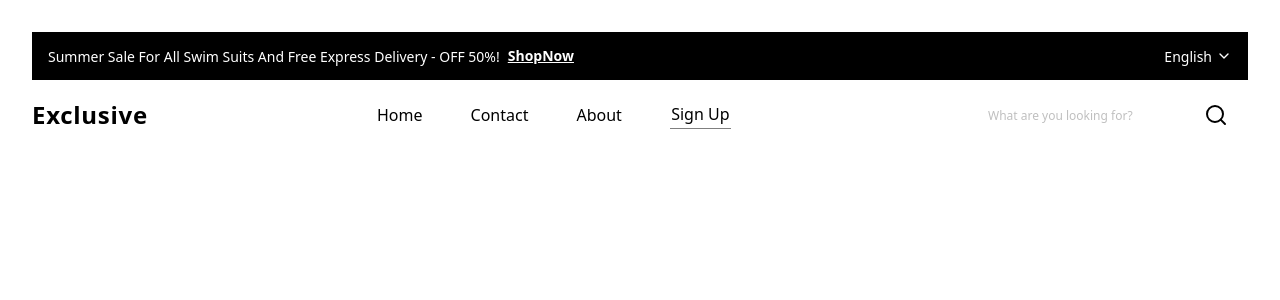
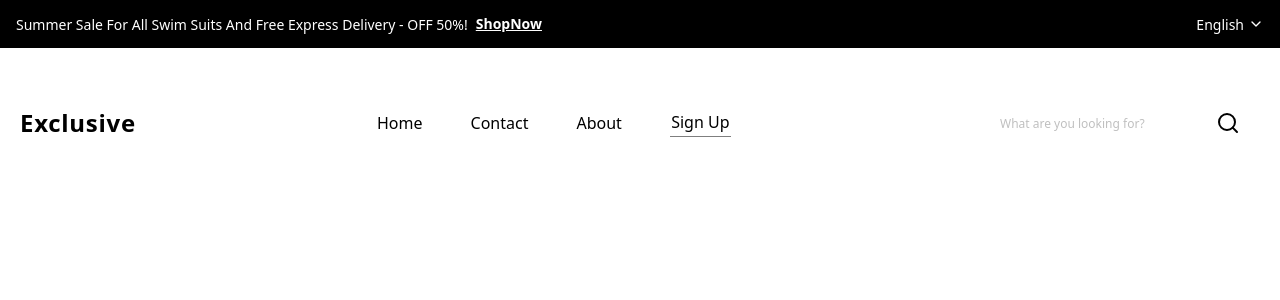
Before and after one commit to LoneProg/techpye-project, a React (Vite) app: page / in a window 1280 px wide. Shown: the top 300 px of the page. Built offline with nearby package versions, Linux system fonts and the light colour scheme.

Commit message:
Remove App.css, update Navbar and header styles, and enhance underline hover effect in NavigationMenu

```diff
--- a/src/App.css
+++ /dev/null
@@ -1,42 +0,0 @@
-#root {
-  max-width: 1280px;
-  margin: 0 auto;
-  padding: 2rem;
-  text-align: center;
-}
-
-.logo {
-  height: 6em;
-  padding: 1.5em;
-  will-change: filter;
-  transition: filter 300ms;
-}
-.logo:hover {
-  filter: drop-shadow(0 0 2em #646cffaa);
-}
-.logo.react:hover {
-  filter: drop-shadow(0 0 2em #61dafbaa);
-}
-
-@keyframes logo-spin {
-  from {
-    transform: rotate(0deg);
-  }
-  to {
-    transform: rotate(360deg);
-  }
-}
-
-@media (prefers-reduced-motion: no-preference) {
-  a:nth-of-type(2) .logo {
-    animation: logo-spin infinite 20s linear;
-  }
-}
-
-.card {
-  padding: 2em;
-}
-
-.read-the-docs {
-  color: #888;
-}
--- a/src/App.jsx
+++ b/src/App.jsx
@@ -1,4 +1,3 @@
-import "./App.css";
 import Signup from "./pages/signup";
 
 function App() {
--- a/src/components/Navbar.jsx
+++ b/src/components/Navbar.jsx
@@ -18,7 +18,7 @@ export default function Navbar() {
   ];
 
   return (
-    <header className="flex items-center justify-between py-4">
+    <header className="flex items-center justify-between py-4 px-5">
       {/* Logo */}
       <div className="font-heading-24px-bold font-[700] text-text-2 text-[24px] tracking-[0.72px] leading-[24px]">
         Exclusive
@@ -27,6 +27,7 @@ export default function Navbar() {
       {/* Navigation */}
       <NavigationMenu className="mx-auto">
         <NavigationMenuList className="flex items-center gap-12">
+        <span class="absolute bottom-0 left-1/2 w-0 h-1 bg-blue-500 group-hover:animate-underline-grow transform -translate-x-1/2"></span>
           {navItems.map((item) => (
             <NavigationMenuItem key={item.name}>
               <NavigationMenuLink
--- a/src/components/header.jsx
+++ b/src/components/header.jsx
@@ -3,7 +3,7 @@ import React from "react";
 
 export default function TopHeader() {
   return (
-    <header className="w-full  h-12 bg-button flex items-center justify-center bg-black text-white">
+    <header className="w-full mb-10 h-12 bg-button flex items-center justify-center bg-black text-white">
       <div className="container flex justify-between items-center px-4">
         <div className="flex items-center gap-2">
           <p className="font-title-14px-regular text-text text-sm leading-[21px]">
--- a/src/index.css
+++ b/src/index.css
@@ -1,101 +1 @@
 @import "tailwindcss";
-@tailwind utilities;
-
-@layer components {
-  .all-\[unset\] {
-    all: unset;
-  }
-}
-
-:root {
-  --app-secondary: rgba(245, 245, 245, 1);
-  --heading-24px-bold-font-family: "Inter", Helvetica;
-  --heading-24px-bold-font-size: 24px;
-  --heading-24px-bold-font-style: normal;
-  --heading-24px-bold-font-weight: 700;
-  --heading-24px-bold-letter-spacing: 0.72px;
-  --heading-24px-bold-line-height: 24px;
-  --text-2: rgba(0, 0, 0, 1);
-  --title-12px-regular-font-family: "Poppins", Helvetica;
-  --title-12px-regular-font-size: 12px;
-  --title-12px-regular-font-style: normal;
-  --title-12px-regular-font-weight: 400;
-  --title-12px-regular-letter-spacing: 0px;
-  --title-12px-regular-line-height: 18px;
-  --title-16px-regular-font-family: "Poppins", Helvetica;
-  --title-16px-regular-font-size: 16px;
-  --title-16px-regular-font-style: normal;
-  --title-16px-regular-font-weight: 400;
-  --title-16px-regular-letter-spacing: 0px;
-  --title-16px-regular-line-height: 24px;
-}
-
-@tailwind utilities;
-
-@layer base {
-  :root {
-    --background: 0 0% 100%;
-    --foreground: 222.2 47.4% 11.2%;
-
-    --muted: 210 40% 96.1%;
-    --muted-foreground: 215.4 16.3% 46.9%;
-
-    --popover: 0 0% 100%;
-    --popover-foreground: 222.2 47.4% 11.2%;
-
-    --border: 214.3 31.8% 91.4%;
-    --input: 214.3 31.8% 91.4%;
-
-    --card: transparent;
-    --card-foreground: 222.2 47.4% 11.2%;
-
-    --primary: 222.2 47.4% 11.2%;
-    --primary-foreground: 210 40% 98%;
-
-    --secondary: 210 40% 96.1%;
-    --secondary-foreground: 222.2 47.4% 11.2%;
-
-    --accent: 210 40% 96.1%;
-    --accent-foreground: 222.2 47.4% 11.2%;
-
-    --destructive: 0 100% 50%;
-    --destructive-foreground: 210 40% 98%;
-
-    --ring: 215 20.2% 65.1%;
-
-    --radius: 0.5rem;
-  }
-
-  .dark {
-    --background: 224 71% 4%;
-    --foreground: 213 31% 91%;
-
-    --muted: 223 47% 11%;
-    --muted-foreground: 215.4 16.3% 56.9%;
-
-    --accent: 216 34% 17%;
-    --accent-foreground: 210 40% 98%;
-
-    --popover: 224 71% 4%;
-    --popover-foreground: 215 20.2% 65.1%;
-
-    --border: 216 34% 17%;
-    --input: 216 34% 17%;
-
-    --card: transparent;
-    --card-foreground: 213 31% 91%;
-
-    --primary: 210 40% 98%;
-    --primary-foreground: 222.2 47.4% 1.2%;
-
-    --secondary: 222.2 47.4% 11.2%;
-    --secondary-foreground: 210 40% 98%;
-
-    --destructive: 0 63% 31%;
-    --destructive-foreground: 210 40% 98%;
-
-    --ring: 216 34% 17%;
-
-    --radius: 0.5rem;
-  }
-}
--- a/tailwind.config.cjs
+++ b/tailwind.config.cjs
@@ -71,8 +71,23 @@ module.exports = {
           from: { height: "var(--radix-accordion-content-height)" },
           to: { height: "0" },
         },
+        'underline-grow': {
+          '0%': {
+            width: '0',
+            left: '50%',
+          },
+          '50%': {
+            width: '100%',
+            left: '0',
+          },
+          '100%': {
+            width: '100%',
+            left: '0',
+          },
+        },
       },
       animation: {
+        'underline-grow': 'underline-grow 0.5s ease-out forwards',
         "accordion-down": "accordion-down 0.2s ease-out",
         "accordion-up": "accordion-up 0.2s ease-out",
       },
```
Also changed, not shown: 1 other file (tests, documents, lock files or other folders).
